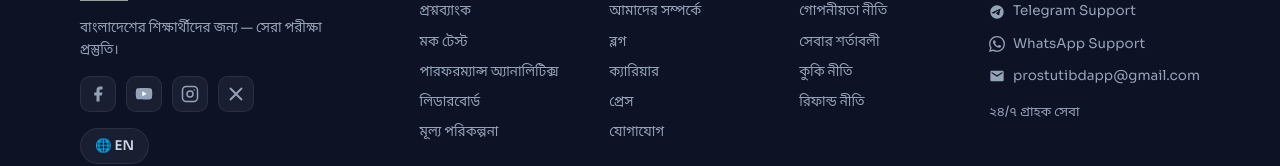
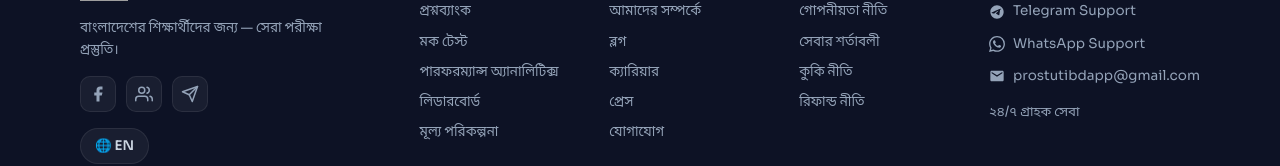
Before and after one commit to mdmonirhossen6/prostutii, a Next.js app: page / in a window 1280 px wide. Shown: the part 8642-8808 px from the top of the page. Built offline with nearby package versions, Linux system fonts and the light colour scheme; grey boxes are pictures that could not be loaded.

Commit message:
Updated footer social links to real Telegram and Facebook links

```diff
--- a/components/Footer.tsx
+++ b/components/Footer.tsx
@@ -90,8 +90,8 @@ const content = {
 
 const socialLinks = [
   {
-    label: 'Facebook',
-    href: 'https://facebook.com/prostuti',
+    label: 'Facebook Page',
+    href: 'https://www.facebook.com/prostutinow',
     icon: (
       <svg width="18" height="18" viewBox="0 0 24 24" fill="currentColor" aria-hidden="true">
         <path d="M18 2h-3a5 5 0 00-5 5v3H7v4h3v8h4v-8h3l1-4h-4V7a1 1 0 011-1h3z"/>
@@ -99,32 +99,24 @@ const socialLinks = [
     ),
   },
   {
-    label: 'YouTube',
-    href: 'https://youtube.com/@prostuti',
+    label: 'Facebook Group',
+    href: 'https://www.facebook.com/groups/1996383970996863/',
     icon: (
-      <svg width="18" height="18" viewBox="0 0 24 24" fill="currentColor" aria-hidden="true">
-        <path d="M22.54 6.42a2.78 2.78 0 00-1.95-1.96C18.88 4 12 4 12 4s-6.88 0-8.59.46a2.78 2.78 0 00-1.95 1.96A29 29 0 001 11.75a29 29 0 00.46 5.33A2.78 2.78 0 003.41 19.1C5.12 19.56 12 19.56 12 19.56s6.88 0 8.59-.46a2.78 2.78 0 001.95-1.95 29 29 0 00.46-5.25 29 29 0 00-.46-5.48z"/>
-        <polygon points="9.75 15.02 15.5 11.75 9.75 8.48 9.75 15.02" fill="white"/>
+      <svg width="18" height="18" viewBox="0 0 24 24" fill="none" stroke="currentColor" strokeWidth="2" strokeLinecap="round" strokeLinejoin="round" aria-hidden="true">
+        <path d="M17 21v-2a4 4 0 0 0-4-4H5a4 4 0 0 0-4 4v2"></path>
+        <circle cx="9" cy="7" r="4"></circle>
+        <path d="M23 21v-2a4 4 0 0 0-3-3.87"></path>
+        <path d="M16 3.13a4 4 0 0 1 0 7.75"></path>
       </svg>
     ),
   },
   {
-    label: 'Instagram',
-    href: 'https://instagram.com/prostuti',
+    label: 'Telegram',
+    href: 'https://t.me/prostutibd',
     icon: (
-      <svg width="18" height="18" viewBox="0 0 24 24" fill="none" stroke="currentColor" strokeWidth="2" aria-hidden="true">
-        <rect x="2" y="2" width="20" height="20" rx="5" ry="5"/>
-        <circle cx="12" cy="12" r="4"/>
-        <circle cx="17.5" cy="6.5" r="1" fill="currentColor" stroke="none"/>
-      </svg>
-    ),
-  },
-  {
-    label: 'Twitter / X',
-    href: 'https://twitter.com/prostuti',
-    icon: (
-      <svg width="18" height="18" viewBox="0 0 24 24" fill="currentColor" aria-hidden="true">
-        <path d="M4 4l16 16M4 20L20 4" stroke="currentColor" strokeWidth="2.5" fill="none"/>
+      <svg width="18" height="18" viewBox="0 0 24 24" fill="none" stroke="currentColor" strokeWidth="2" strokeLinecap="round" strokeLinejoin="round" aria-hidden="true">
+        <line x1="22" y1="2" x2="11" y2="13"></line>
+        <polygon points="22 2 15 22 11 13 2 9 22 2"></polygon>
       </svg>
     ),
   },
```
